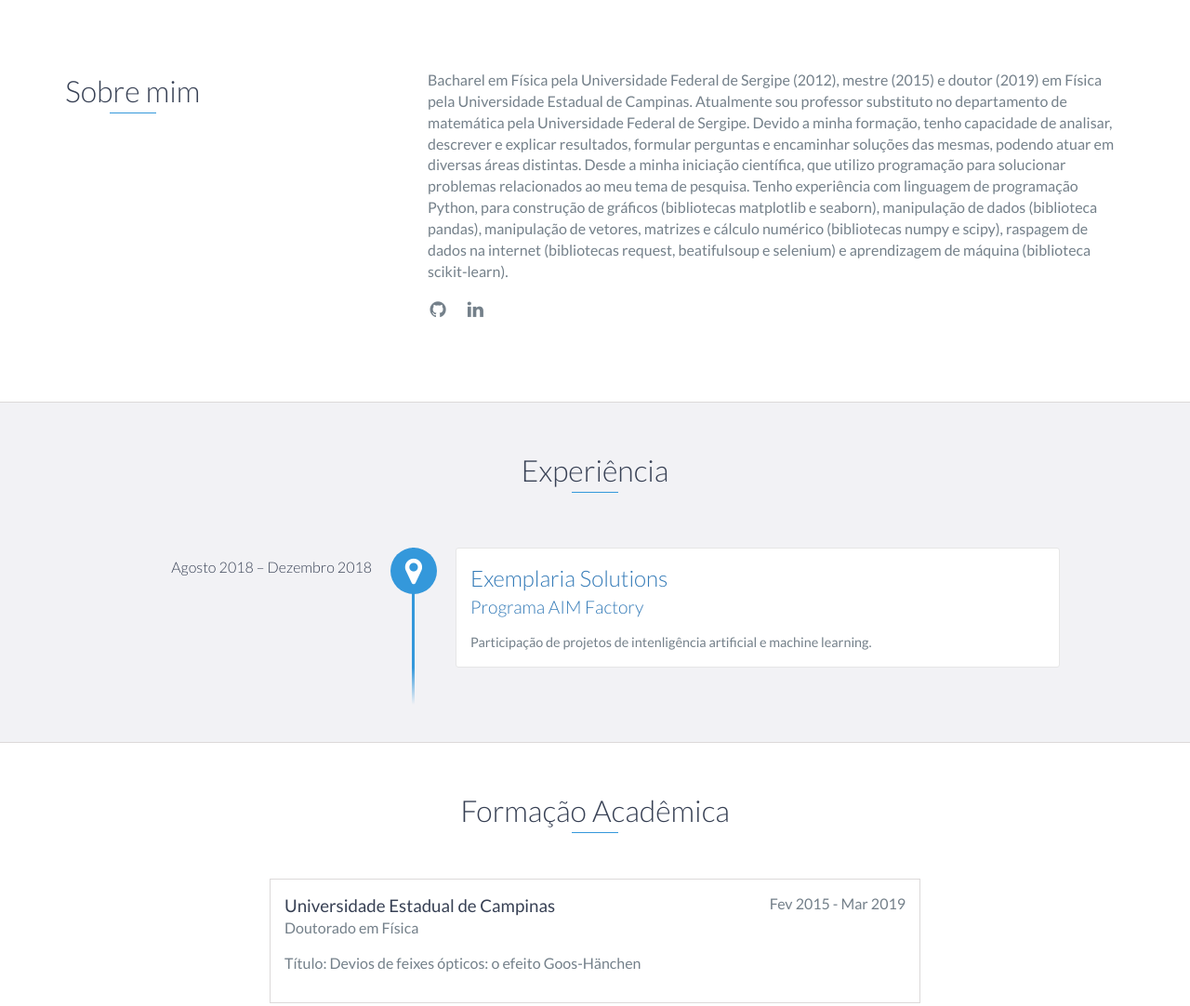
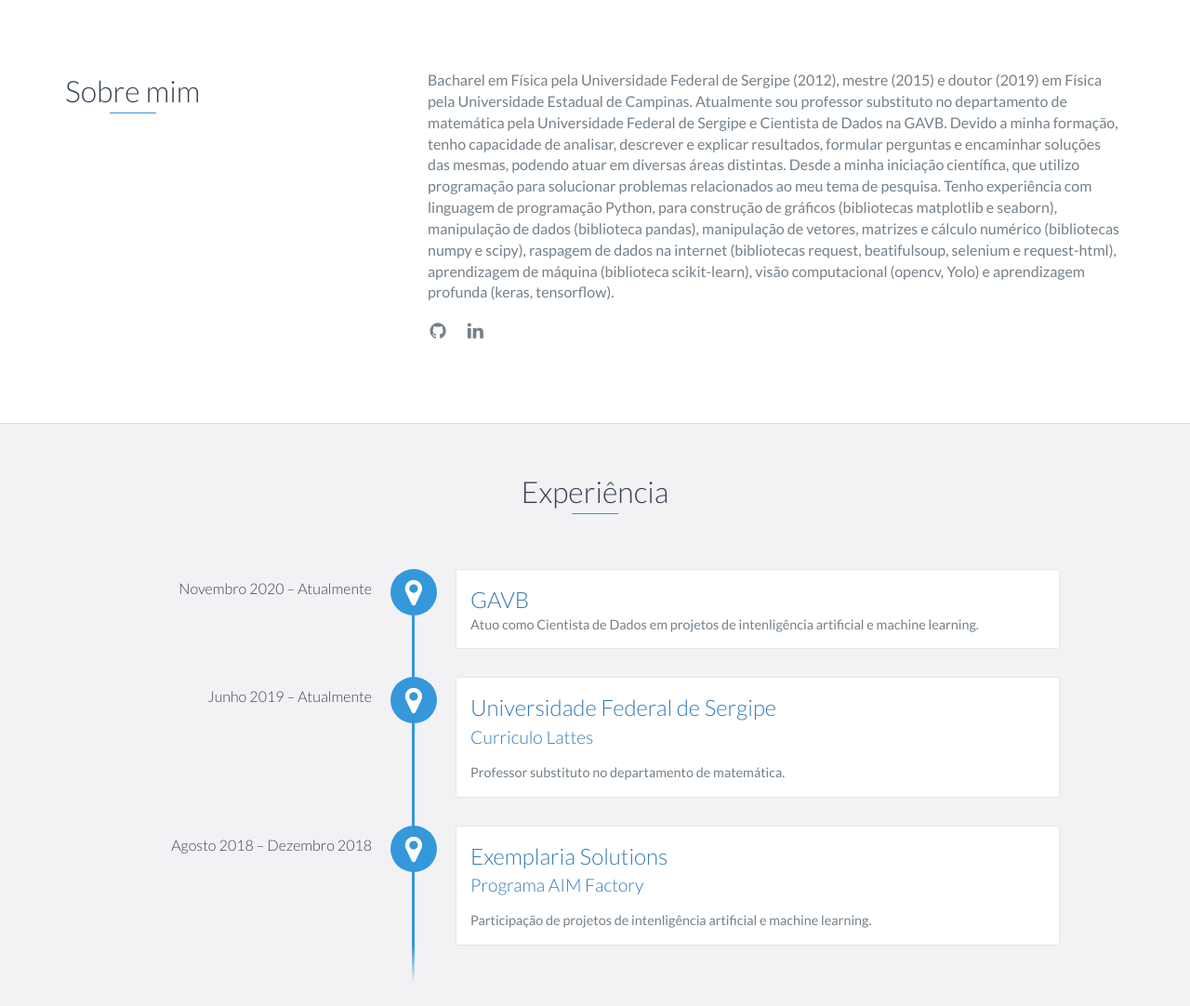
Before and after one commit to Octavio-Santana/Octavio-Santana.github.io, a website: page index.html in a window 1280 px wide. Shown: the part 800-1882 px from the top of the page at 93% size. Drawn offline with nearby package versions, Linux system fonts and the light colour scheme.

Commit message:
atualizando html

```diff
--- a/index.html
+++ b/index.html
@@ -78,7 +78,17 @@
                 <!--img src="images/octavio_pequeno.jpg"/-->
                 <div class="col-md-8">
                     <p>
-                        Bacharel em Física pela Universidade Federal de Sergipe (2012), mestre (2015) e doutor (2019) em Física pela Universidade Estadual de Campinas. Atualmente sou professor substituto no departamento de matemática pela Universidade Federal de Sergipe. Devido a minha formação, tenho capacidade de analisar, descrever e explicar resultados, formular perguntas e encaminhar soluções das mesmas, podendo atuar em diversas áreas distintas. Desde a minha iniciação científica, que utilizo programação para solucionar problemas relacionados ao meu tema de pesquisa. Tenho experiência com linguagem de programação Python, para construção de gráficos (bibliotecas matplotlib e seaborn), manipulação de dados (biblioteca pandas), manipulação de vetores, matrizes e cálculo numérico (bibliotecas numpy e scipy), raspagem de dados na internet (bibliotecas request, beatifulsoup e selenium) e aprendizagem de máquina (biblioteca scikit-learn).
+                        Bacharel em Física pela Universidade Federal de Sergipe (2012), mestre (2015) e doutor (2019) em Física
+                        pela Universidade Estadual de Campinas. Atualmente sou professor substituto no departamento de matemática
+                        pela Universidade Federal de Sergipe e Cientista de Dados na GAVB. Devido a minha formação, tenho
+                        capacidade de analisar, descrever e explicar resultados, formular perguntas e encaminhar soluções das
+                        mesmas, podendo atuar em diversas áreas distintas. Desde a minha iniciação científica, que utilizo
+                        programação para solucionar problemas relacionados ao meu tema de pesquisa. Tenho experiência com
+                        linguagem de programação Python, para construção de gráficos (bibliotecas matplotlib e seaborn),
+                        manipulação de dados (biblioteca pandas), manipulação de vetores, matrizes e cálculo numérico
+                        (bibliotecas numpy e scipy), raspagem de dados na internet (bibliotecas request, beatifulsoup, selenium e
+                        request-html), aprendizagem de máquina (biblioteca scikit-learn), visão computacional (opencv, Yolo) e aprendizagem
+                        profunda (keras, tensorflow).
                     </p>
                 </div>
             </div>
@@ -99,6 +109,33 @@
     <div id="experience" class="background-alt">
         <h2 class="heading">Experiência</h2>
         <div id="experience-timeline">
+            <div data-date="Novembro 2020 – Atualmente">
+                <h3>
+                    <a href="https://www.gavb.com.br/" target="_blank">
+                        GAVB
+                    </a>
+                </h3>
+
+                <p>
+                    Atuo como Cientista de Dados em projetos de intenligência artificial e machine learning.
+                </p>
+
+            </div>
+            <div data-date="Junho 2019 – Atualmente">
+                <h3>
+                    <a href="https://www.exemplarias.com/" target="_blank">
+                        Universidade Federal de Sergipe
+                    </a>
+                </h3>
+                <h4>
+                    <a href="http://lattes.cnpq.br/0691423946327059" target="_blank">
+                        Curriculo Lattes
+                    </a>
+                </h4>
+                <p>
+                    Professor substituto no departamento de matemática.
+                </p>
+            </div>
             <div data-date="Agosto 2018 – Dezembro 2018">
                 <h3>
                     <a href="https://www.exemplarias.com/" target="_blank">
```
